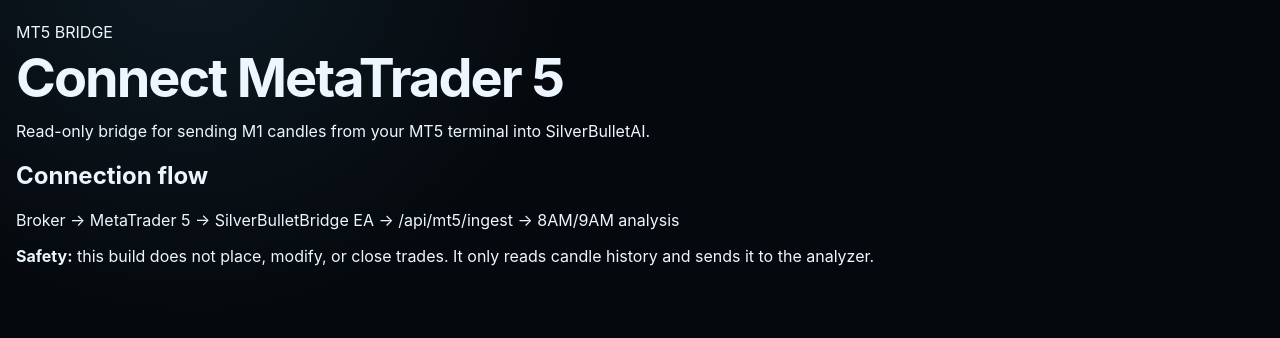
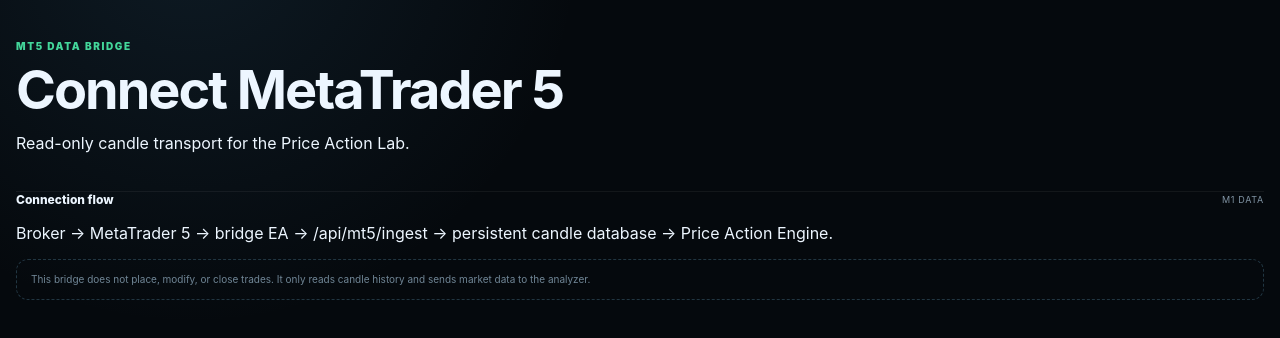
Before and after one commit to hotspotstudiios-ux/Assistant, a Next.js app: page /mt5 in a window 1280 px wide. Shown: the top 338 px of the page. Built offline with nearby package versions, Linux system fonts and the light colour scheme.

Commit message:
Remove Silver Bullet branding from MT5 page

```diff
--- a/app/mt5/page.tsx
+++ b/app/mt5/page.tsx
@@ -1,18 +1,18 @@
 export default function MT5Page() {
   return (
     <main>
-      <div className="head">
-        <span className="pill">MT5 BRIDGE</span>
-        <h1>Connect MetaTrader 5</h1>
-        <p>Read-only bridge for sending M1 candles from your MT5 terminal into SilverBulletAI.</p>
+      <div className="hero">
+        <div>
+          <span className="eyebrow">MT5 DATA BRIDGE</span>
+          <h1>Connect MetaTrader 5</h1>
+          <p>Read-only candle transport for the Price Action Lab.</p>
+        </div>
       </div>
       <section>
-        <h2>Connection flow</h2>
-        <p>Broker → MetaTrader 5 → SilverBulletBridge EA → /api/mt5/ingest → 8AM/9AM analysis</p>
+        <div className="panelhead"><span>Connection flow</span><small>M1 data</small></div>
+        <p>Broker → MetaTrader 5 → bridge EA → /api/mt5/ingest → persistent candle database → Price Action Engine.</p>
       </section>
-      <div className="note">
-        <b>Safety:</b> this build does not place, modify, or close trades. It only reads candle history and sends it to the analyzer.
-      </div>
+      <div className="footnote">This bridge does not place, modify, or close trades. It only reads candle history and sends market data to the analyzer.</div>
     </main>
   );
 }
```
